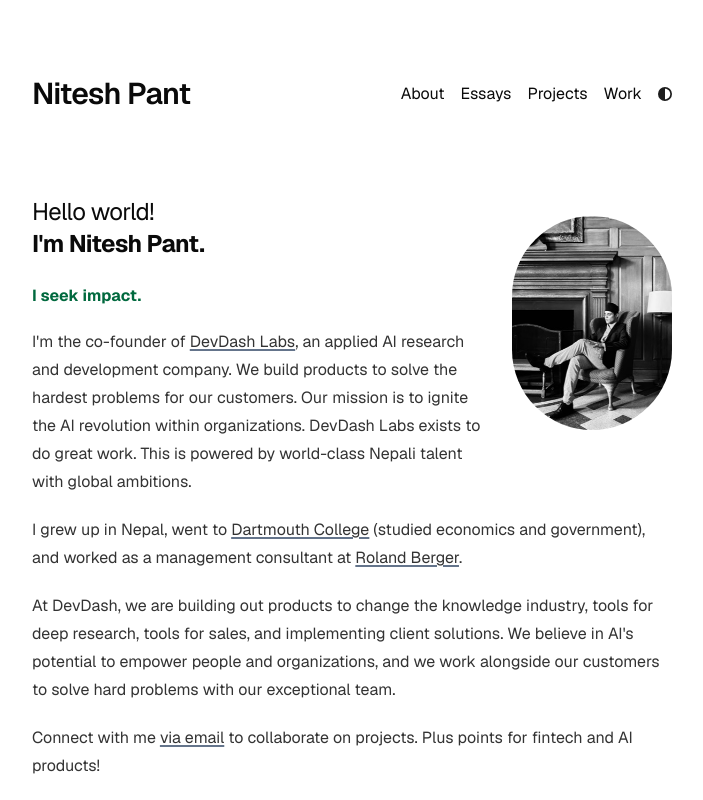
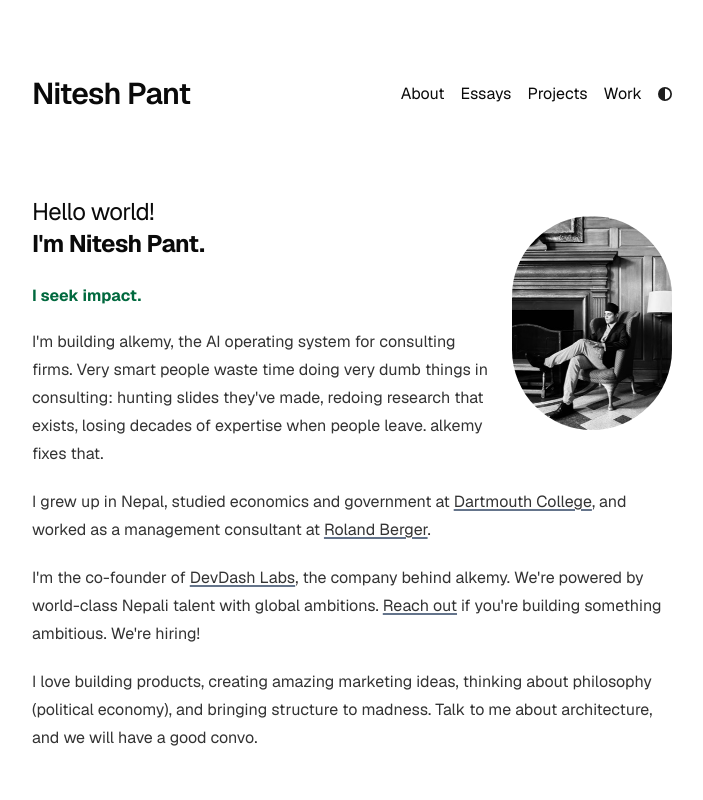
Before and after one commit to niteshpant99/niteshpant.com-site, a Next.js app: page / in a window 1280 px wide. Shown: the top 800 px of the page, without its empty margins (288-991 px from the left). Built offline with nearby package versions, Linux system fonts and the light colour scheme; no server answers.

Commit message:
feat: updated homepage to reflect recent life changes

```diff
--- a/app/config.ts
+++ b/app/config.ts
@@ -4,7 +4,7 @@
   name: "Nitesh",
   ogImage: "/opengraph-image.png",
   description:
-    "Portfolio of Nitesh Pant. Co-founder, DevDash Labs. AI Implementation and Strategic Operations Leader. Dartmouth College educated political economist.",
+    "Nitesh Pant. Co-founder, DevDash Labs. Building alkemy — an AI operating system for consulting firms.",
 };
 
 export const socialLinks = {
--- a/app/page.tsx
+++ b/app/page.tsx
@@ -30,6 +30,8 @@
     "Political Economy",
     "Management Consulting",
     "Product Development",
+    "Knowledge Management",
+    "Consulting Technology",
   ],
 };
 
@@ -39,7 +41,7 @@
   name: "DevDash Labs",
   url: "https://devdashlabs.com",
   logo: "https://devdashlabs.com/logo.png",
-  description: "Applied AI research and development company building products to solve the hardest problems.",
+  description: "Applied AI company building alkemy, an AI operating system for consulting firms. Powered by world-class Nepali talent with global ambitions.",
   founder: {
     "@type": "Person",
     name: "Nitesh Pant",
@@ -69,7 +71,7 @@
       <a href={socialLinks.twitter} target="_blank" rel="noopener noreferrer">
         <Image
           src="/profile.jpg"
-          alt="Nitesh Pant - Co-founder of DevDash Labs, AI Implementation Leader"
+          alt="Nitesh Pant - Co-founder of DevDash Labs, building alkemy"
           className="rounded-full bg-gray-100 block lg:mt-5 mt-0 lg:mb-5 mb-10 mx-auto sm:float-right sm:ml-5 sm:mb-5 grayscale hover:grayscale-0"
           width={160}
           height={160}
@@ -85,19 +87,17 @@
 
       <div className="prose prose-neutral dark:prose-invert">
         <p>
-          I&apos;m the co-founder of <a target="_blank" rel="noopener noreferrer" href="https://devdashlabs.com">DevDash Labs</a>, an applied AI research and development company. We build products to solve the hardest problems for our customers. Our mission is to ignite the AI revolution within organizations. DevDash Labs exists to do great work. This is powered by world-class Nepali talent with global ambitions.
+          I&apos;m building alkemy, the AI operating system for consulting firms. Very smart people waste time doing very dumb things in consulting: hunting slides they&apos;ve made, redoing research that exists, losing decades of expertise when people leave. alkemy fixes that.
         </p>
         <p>
-          I grew up in Nepal, went to <a target="_blank" rel="noopener noreferrer" href="https://www.dartmouth.edu">Dartmouth College</a> (studied economics and government), and worked as a management consultant at <a target="_blank" rel="noopener noreferrer" href="https://www.rolandberger.com">Roland Berger</a>.
+          I grew up in Nepal, studied economics and government at <a target="_blank" rel="noopener noreferrer" href="https://www.dartmouth.edu">Dartmouth College</a>, and worked as a management consultant at <a target="_blank" rel="noopener noreferrer" href="https://www.rolandberger.com">Roland Berger</a>.
         </p>
         <p>
-          At DevDash, we are building out products to change the knowledge industry, tools for deep research, tools for sales, and implementing client solutions. We believe in AI&apos;s potential to empower people and organizations, and we work alongside our customers to solve hard problems with our exceptional team.
+          I&apos;m the co-founder of <a target="_blank" rel="noopener noreferrer" href="https://devdashlabs.com">DevDash Labs</a>, the company behind alkemy. We&apos;re powered by world-class Nepali talent with global ambitions. <a href="mailto:nitesh@niteshpant.com">Reach out</a> if you&apos;re building something ambitious. We&apos;re hiring!
         </p>
+
         <p>
-          Connect with me <a href="mailto:nitesh.pant@devdashlabs.com">via email</a> to collaborate on projects. Plus points for fintech and AI products!
-        </p>
-        <p>
-          I love building products, creating amazing marketing ideas, thinking about philosophy (political economy), and bringing structure to madness. Talk to me about architecture, and we will have a good convo.
+        I love building products, creating amazing marketing ideas, thinking about philosophy (political economy), and bringing structure to madness. Talk to me about architecture, and we will have a good convo.
         </p>
       </div>
     </section>
```
Also changed, not shown: 1 other file (tests, documents, lock files or other folders).
